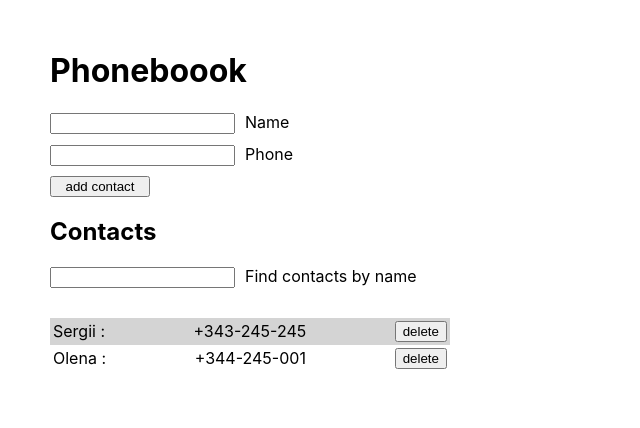
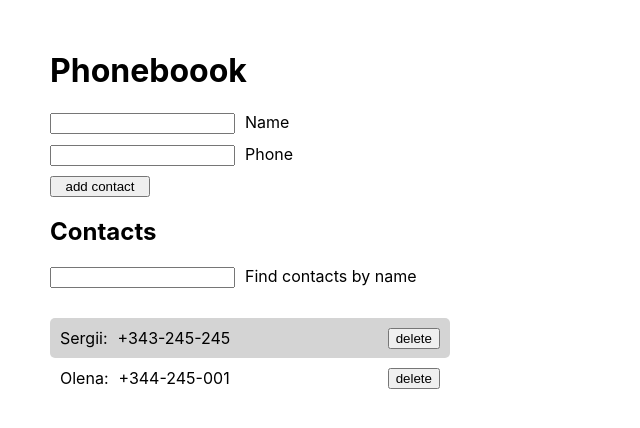
Before and after one commit to MalanSergii/reactHw_3, a React (Create React App) app: page / in a window 1280 px wide. Shown: the top 428 px of the page, without its empty margins (0-640 px from the left). Built offline with nearby package versions, Linux system fonts and the light colour scheme.

Commit message:
props and some style changes

```diff
--- a/package.json
+++ b/package.json
@@ -10,6 +10,7 @@
     "@testing-library/react": "^12.1.4",
     "@testing-library/user-event": "^13.5.0",
     "nanoid": "^4.0.2",
+    "prop-types": "^15.8.1",
     "react": "^18.1.0",
     "react-dom": "^18.1.0",
     "react-scripts": "5.0.1",
--- a/src/components/Contact/Contact.js
+++ b/src/components/Contact/Contact.js
@@ -1,15 +1,24 @@
-import { Item, DeleteButton } from './Contact.styled';
-export default function Contact({ contact, onClickDeleteButton }) {
+import PropTypes from 'prop-types';
+import { Item, DeleteButton, Name } from './Contact.styled';
+export default function Contact({ onClickDeleteButton, name, id, number }) {
   return (
     <Item>
-      <span>{contact.name} :</span> <span>{contact.number}</span>
+      <Name>{name}:</Name>
+      <span>{number}</span>
       <DeleteButton
-        id={contact.id}
-        value={contact.name}
-        onClick={() => onClickDeleteButton(contact.id)}
+        id={id}
+        value={name}
+        onClick={() => onClickDeleteButton(id)}
       >
         delete
       </DeleteButton>
     </Item>
   );
 }
+
+Contact.propTypes = {
+  onClickDeleteButton: PropTypes.func.isRequired,
+  name: PropTypes.string.isRequired,
+  id: PropTypes.string.isRequired,
+  number: PropTypes.string.isRequired,
+};
--- a/src/components/Contact/Contact.styled.js
+++ b/src/components/Contact/Contact.styled.js
@@ -1,21 +1,21 @@
 import styled from '@emotion/styled';
 
 const Item = styled.li`
-  /* :not(:last-child) {
-    margin-bottom: 1px;
-  } */
   position: relative;
-  :nth-child(odd) {
+  :nth-of-type(odd) {
     background-color: #d4d4d4;
   }
-  padding: 3px;
-  display: flex;
-  justify-content: space-between;
+  padding: 10px;
+  border-radius: 5px;
 `;
 
 const DeleteButton = styled.button`
-  /* position: absolute;
-  right: 0; */
+  position: absolute;
+  right: 10px;
 `;
 
-export { Item, DeleteButton };
+const Name = styled.span`
+  margin-right: 10px;
+`;
+
+export { Item, DeleteButton, Name };
--- a/src/components/ContactList/ContactList.js
+++ b/src/components/ContactList/ContactList.js
@@ -1,4 +1,5 @@
 import Contact from 'components/Contact';
+import PropTypes from 'prop-types';
 
 export default function ContactList({ filtered, onClickDeleteButton }) {
   return (
@@ -6,10 +7,17 @@ export default function ContactList({ filtered, onClickDeleteButton }) {
       {filtered.map(contact => (
         <Contact
           onClickDeleteButton={onClickDeleteButton}
-          contact={contact}
+          name={contact.name}
+          id={contact.id}
+          number={contact.number}
           key={contact.id}
         />
       ))}
     </ul>
   );
 }
+
+ContactList.propTypes = {
+  onClickDeleteButton: PropTypes.func.isRequired,
+  filtered: PropTypes.arrayOf(PropTypes.object),
+};
--- a/src/components/Filter/Filter.js
+++ b/src/components/Filter/Filter.js
@@ -1,4 +1,5 @@
 import { FilterText, FilterLabel } from './Filter.styled';
+import PropTypes from 'prop-types';
 
 export default function Filter({ onFilterChange, filterValue }) {
   return (
@@ -14,3 +15,8 @@ export default function Filter({ onFilterChange, filterValue }) {
     </FilterLabel>
   );
 }
+
+Filter.propTypes = {
+  filterValue: PropTypes.string.isRequired,
+  onFilterChange: PropTypes.func.isRequired,
+};
```
Also changed, not shown: src/components/ContactForm/ContactForm.js (+7 -0 lines), 1 other file (tests, documents, lock files or other folders).
